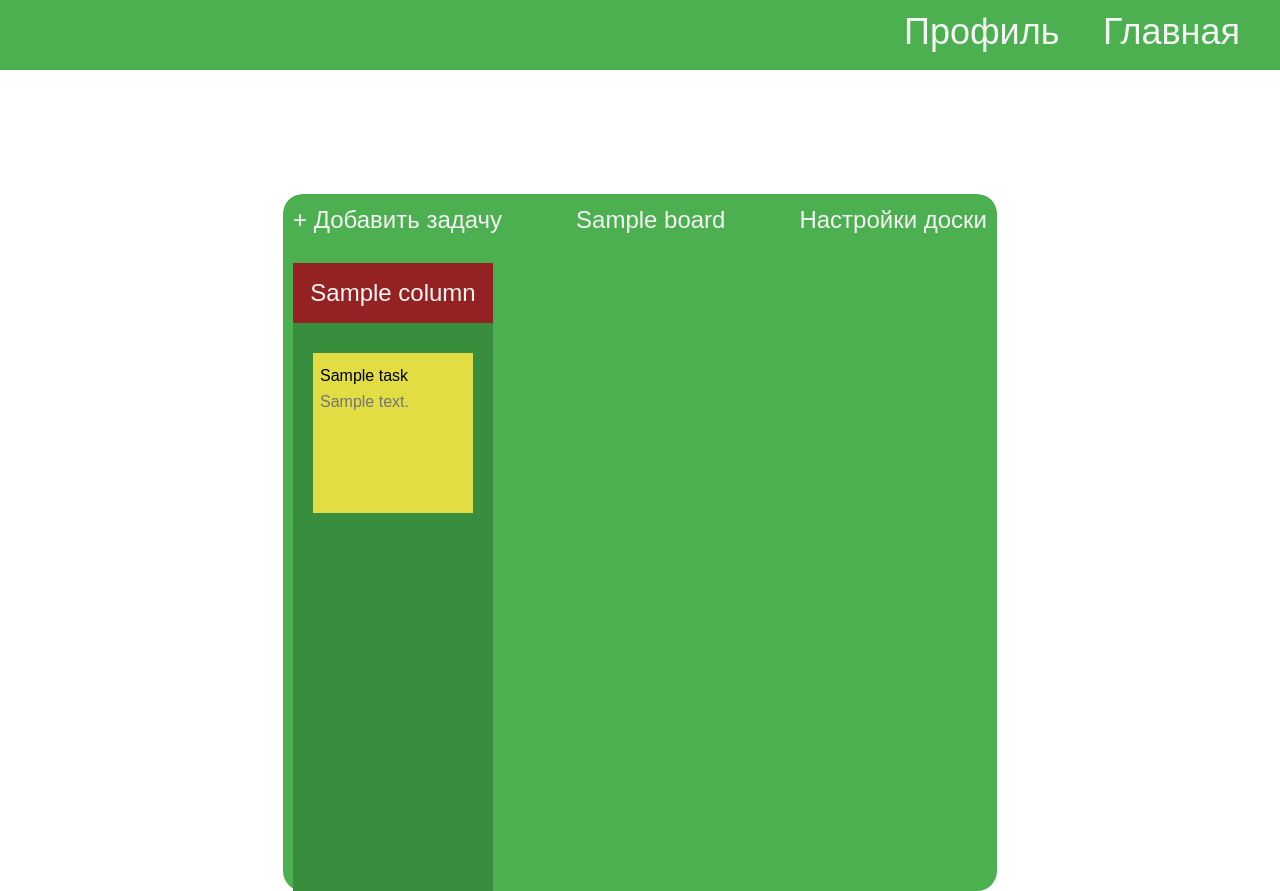
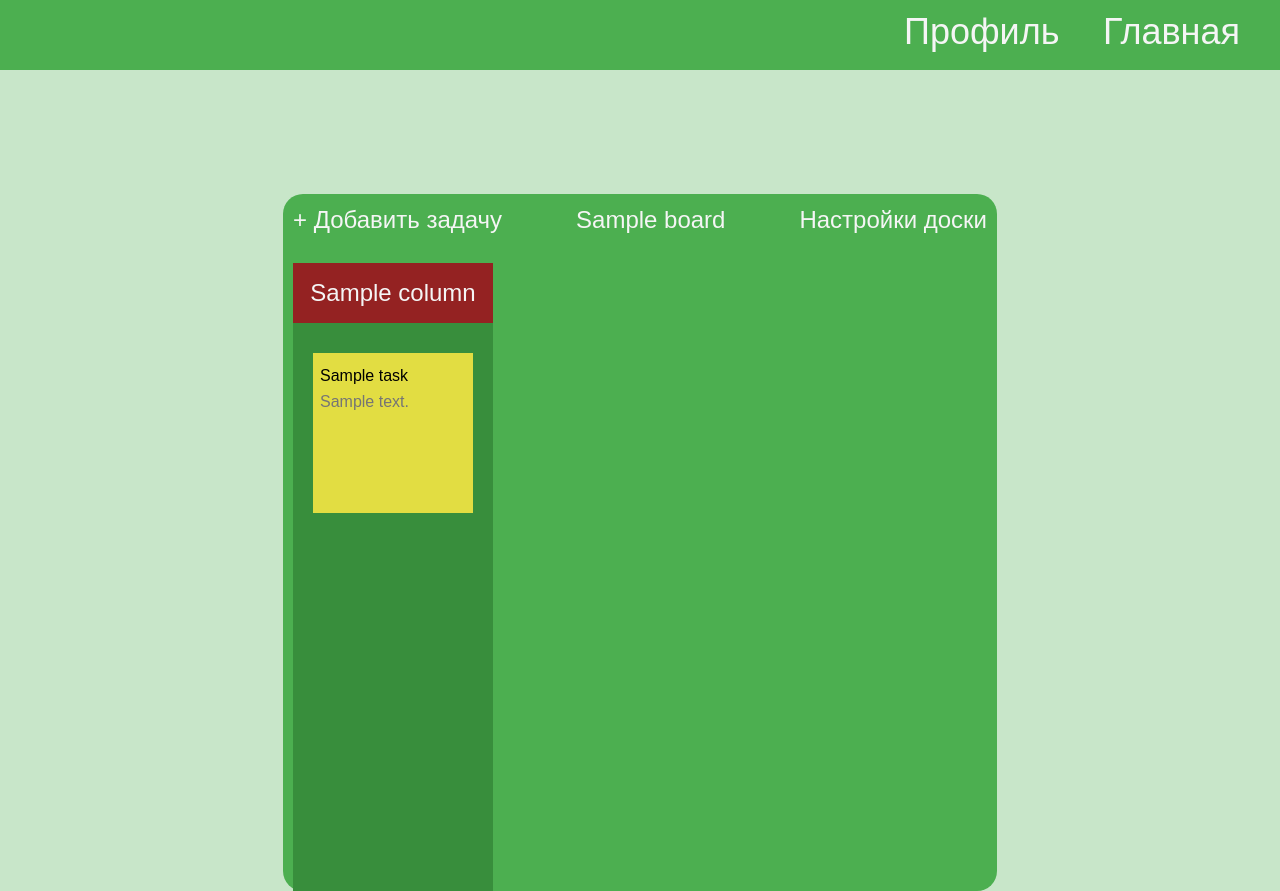
Before and after one commit to Arler/Kanban-board, a Django app: page /board/1 in a window 1280 px wide. Run offline with Django 5.2, Linux system fonts and the light colour scheme; a user stored in the database is signed in; tables that the repository leaves empty hold one stand-in row (values such as "Sample post"); some web fonts are replaced.

Commit message:
Добавлен цвет для фона страницы. Добавлен курсор указатель при наведении на задачу.

```diff
--- a/kanbanBoard/static/css/board/board_page.css
+++ b/kanbanBoard/static/css/board/board_page.css
@@ -98,6 +98,10 @@ h1, h2, h3, h4, h5, h6 {
   margin: 14px 40px 0 0;
 }
 
+body {
+  background: #C8E6C9;
+}
+
 .container {
   margin-top: 124px;
   display: flex;
@@ -172,6 +176,10 @@ h1, h2, h3, h4, h5, h6 {
   display: flex;
   flex-direction: column;
 }
+.task:hover {
+  cursor: pointer;
+  border: #000000 1px solid;
+}
 .task__title {
   font-family: Alexandria, sans-serif;
   font-size: 16px;
--- a/kanbanBoard/static/css/board/board_page.scss
+++ b/kanbanBoard/static/css/board/board_page.scss
@@ -1,4 +1,8 @@
 @import "../default.scss";
+
+body {
+	background: #C8E6C9;
+}
 
 .container {
 	margin-top: 124px;
@@ -77,6 +81,10 @@
 	display: flex;
 	flex-direction: column;
 
+	&:hover {
+		cursor: pointer;
+		border: #000000 1px solid;
+	}
 		&__title {
 			font-family: Alexandria, sans-serif;
 			font-size: 16px;
```
